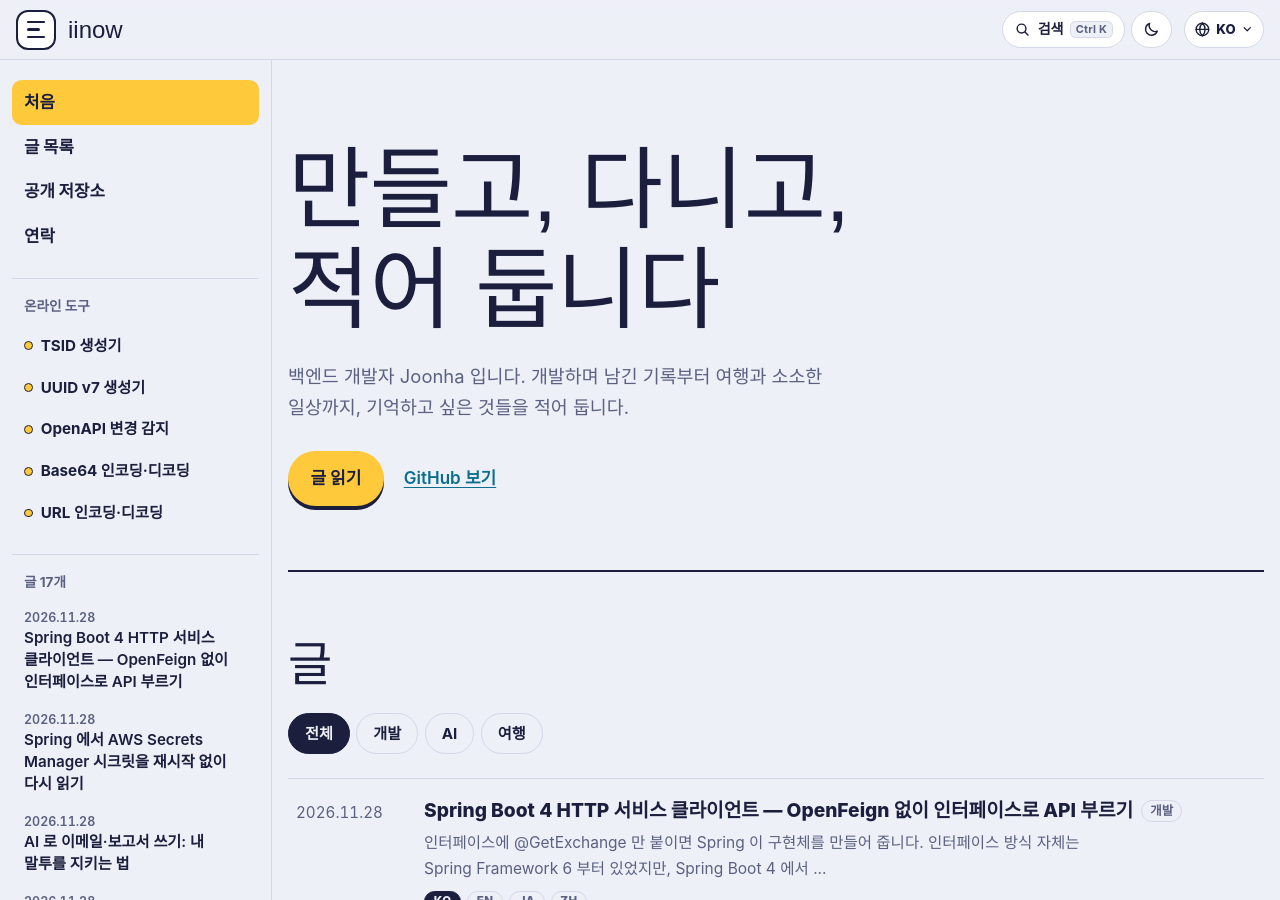
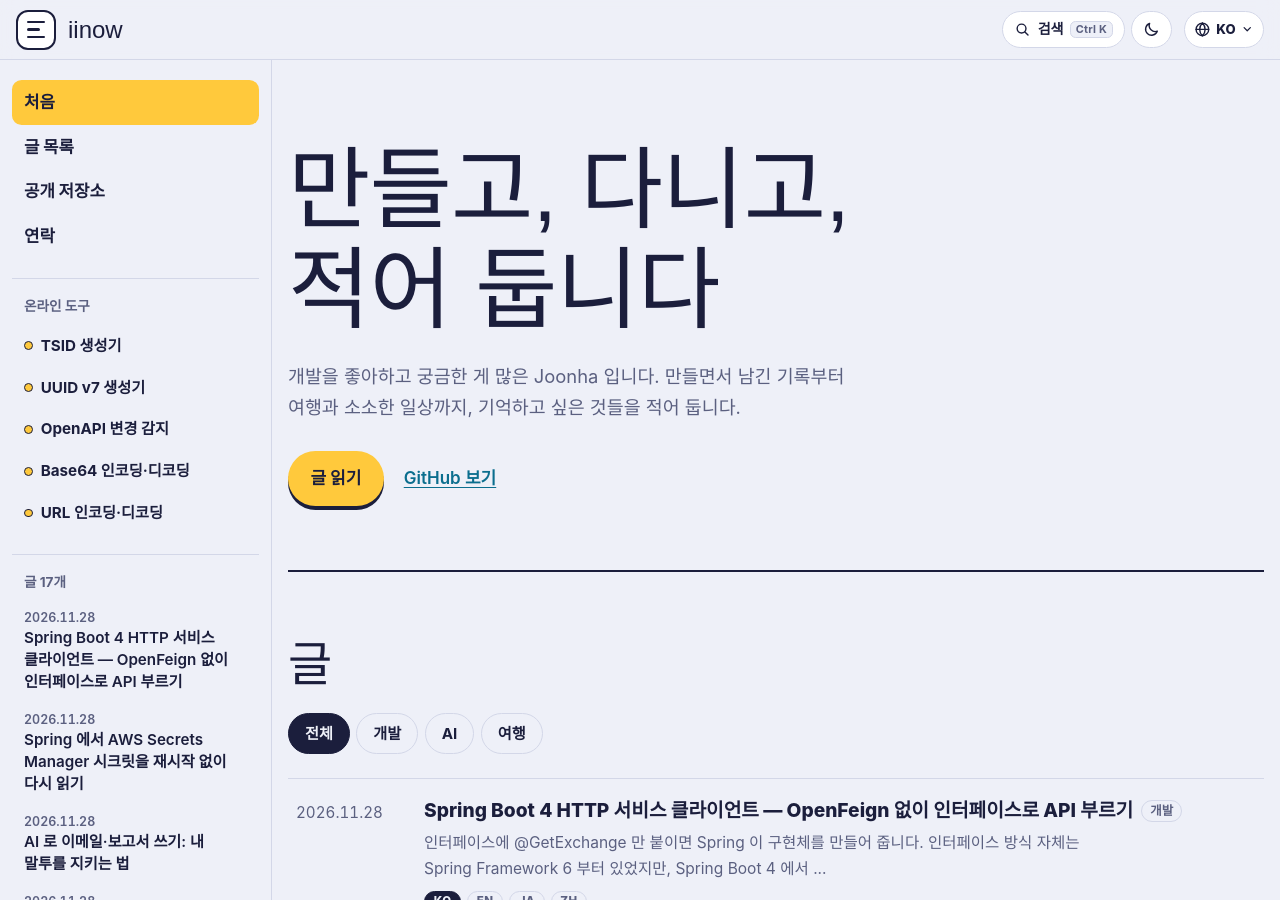
Before and after one commit to iinow/iinow.github.io, a Jekyll site: the page built from index.html, in a window 1280 px wide and 900 px high. Built offline with Jekyll 4.4.1, drawn with Linux system fonts in a browser that asks for light colours; some web fonts are replaced.

Commit message:
메인 소개 문구에서 '백엔드 개발자' 대신 개발을 좋아하고 관심이 많은 톤으로 (ko/en/ja/zh)
- index.html·en/ja/zh index 의 hero 리드 문구
- en index 의 meta/OG summary, manifest description
- 임시 미리보기 페이지에 permalink 를 붙여 실제로 열리게

```diff
--- a/en/index.html
+++ b/en/index.html
@@ -5,14 +5,14 @@ ref: home
 permalink: /en/
 title: Build, travel, and write it down
 tagline: Development and everyday notes by Joonha
-summary: Notes on building things, from development logs to trips and small everyday moments — written by Joonha, a backend developer.
+summary: Notes from building things, trips, and small everyday moments — the things Joonha wants to remember, written down.
 image: /img/og/home-en.png
 image_alt: iinow — Build, travel, and write it down
 ---
 <section class="hero">
   <div class="hero-text">
     <h1>Build, travel, and write it down</h1>
-    <p class="lead">I'm Joonha, a backend developer. I keep the things I want to remember here — notes from building software, trips, and the small everyday moments in between.</p>
+    <p class="lead">I'm Joonha. I like building things and I'm curious about a lot of other things too. I write down what I want to remember here — notes from development, trips, and the small everyday moments in between.</p>
     <p class="hero-links">
       <a class="btn" href="#posts">Read the posts</a>
       <a class="plain" href="https://github.com/iinow">View GitHub</a>
--- a/index.html
+++ b/index.html
@@ -9,7 +9,7 @@ image_alt: iinow — 만들고, 다니고, 적어 둡니다
 <section class="hero">
   <div class="hero-text">
     <h1>만들고, 다니고, 적어 둡니다</h1>
-    <p class="lead">백엔드 개발자 Joonha 입니다. 개발하며 남긴 기록부터 여행과 소소한 일상까지, 기억하고 싶은 것들을 적어 둡니다.</p>
+    <p class="lead">개발을 좋아하고 궁금한 게 많은 Joonha 입니다. 만들면서 남긴 기록부터 여행과 소소한 일상까지, 기억하고 싶은 것들을 적어 둡니다.</p>
     <p class="hero-links">
       <a class="btn" href="#posts">글 읽기</a>
       <a class="plain" href="https://github.com/iinow">GitHub 보기</a>
--- a/ja/index.html
+++ b/ja/index.html
@@ -12,7 +12,7 @@ image_alt: iinow — 作って、出かけて、書き残す
 <section class="hero">
   <div class="hero-text">
     <h1>作って、出かけて、書き残す</h1>
-    <p class="lead">バックエンド開発者の Joonha です。開発しながら残した記録から、旅や何気ない日常まで、覚えておきたいことをここに書き留めています。</p>
+    <p class="lead">開発が好きで、いろんなことに興味がある Joonha です。作ったときの記録から、旅や何気ない日常まで、覚えておきたいことをここに書き留めています。</p>
     <p class="hero-links">
       <a class="btn" href="#posts">記事を読む</a>
       <a class="plain" href="https://github.com/iinow">GitHub を見る</a>
--- a/preview-lang.html
+++ b/preview-lang.html
@@ -1,5 +1,6 @@
 ---
 layout: null
+permalink: /preview-lang.html
 sitemap: false
 ---
 <!DOCTYPE html>
--- a/zh/index.html
+++ b/zh/index.html
@@ -12,7 +12,7 @@ image_alt: iinow — 做出来，走出去，记下来
 <section class="hero">
   <div class="hero-text">
     <h1>做出来，走出去，记下来</h1>
-    <p class="lead">我是后端开发者 Joonha。从开发时留下的记录，到旅行和日常里的小事，我把想记住的东西写在这里。</p>
+    <p class="lead">我是 Joonha，喜欢开发，也对很多事充满好奇。从做东西时留下的记录，到旅行和日常里的小事，我把想记住的东西写在这里。</p>
     <p class="hero-links">
       <a class="btn" href="#posts">阅读文章</a>
       <a class="plain" href="https://github.com/iinow">查看 GitHub</a>
```
Also changed, not shown: manifest.webmanifest.
